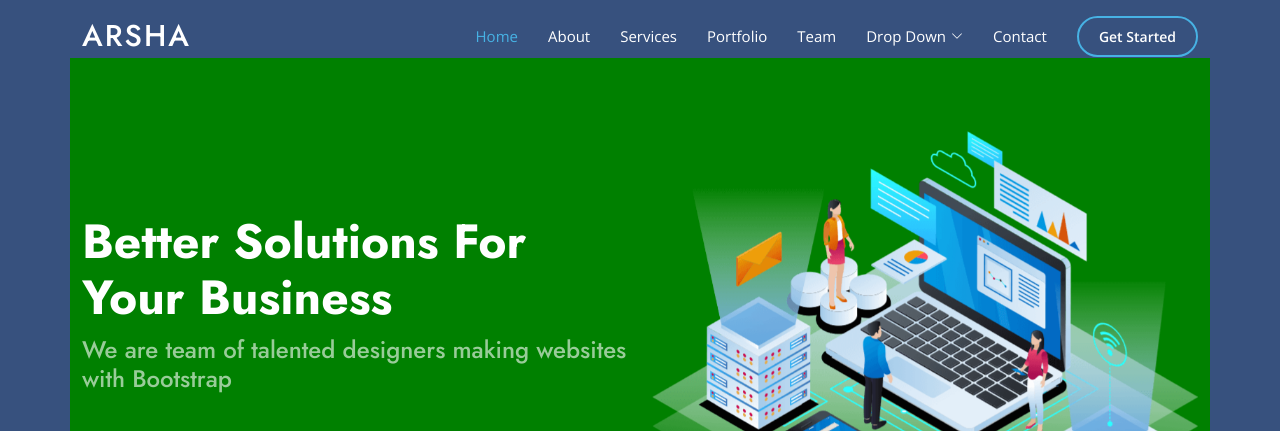
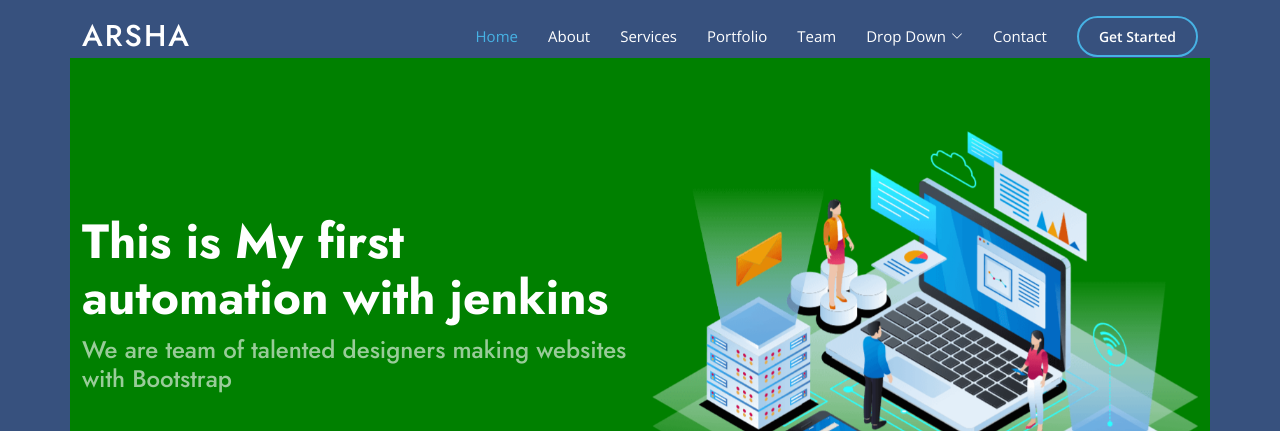
Before and after one commit to folarin077/html-docker-test-orimus, a plain HTML site: page index.html in a window 1280 px wide. Shown: the top 431 px of the page. Drawn offline with nearby package versions, Linux system fonts and the light colour scheme.

Commit message:
Update index.html

```diff
--- a/index.html
+++ b/index.html
@@ -86,7 +86,7 @@
     <div class="container" style="background-color: green;">
       <div class="row">
         <div class="col-lg-6 d-flex flex-column justify-content-center pt-4 pt-lg-0 order-2 order-lg-1" data-aos="fade-up" data-aos-delay="200">
-          <h1>Better Solutions For Your Business</h1>
+          <h1>This is My first automation with jenkins</h1>
           <h2>We are team of talented designers making websites with Bootstrap</h2>
           <div class="d-flex justify-content-center justify-content-lg-start">
             <a href="#about" class="btn-get-started scrollto">Get Started</a>
```
